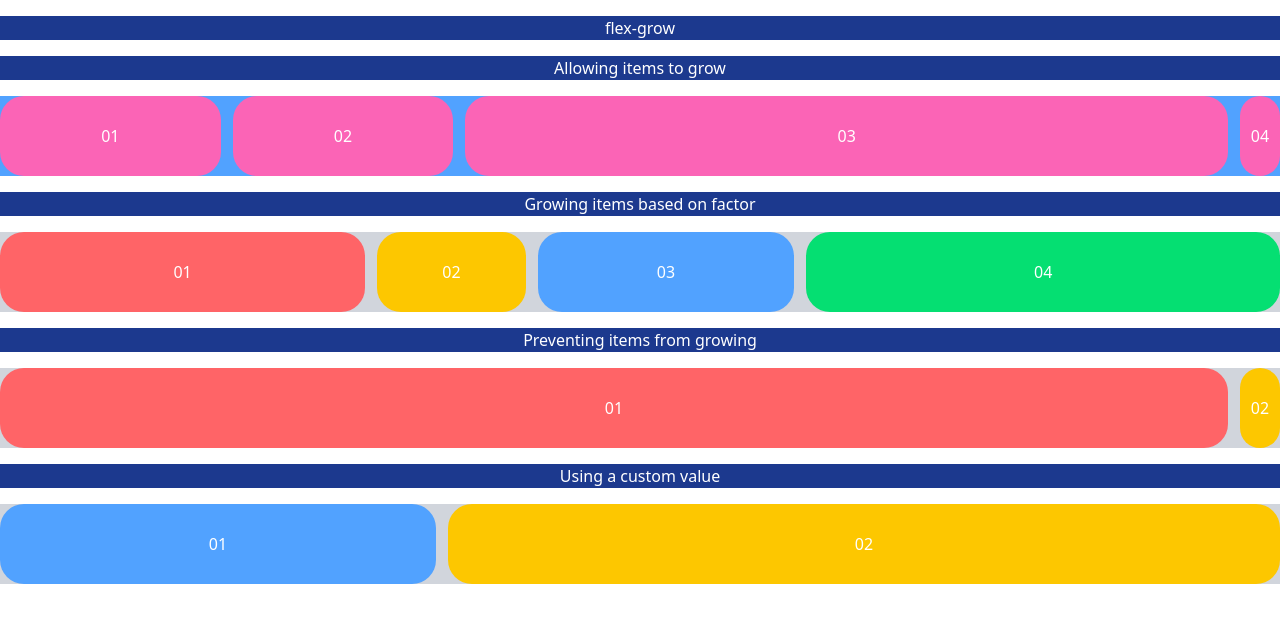
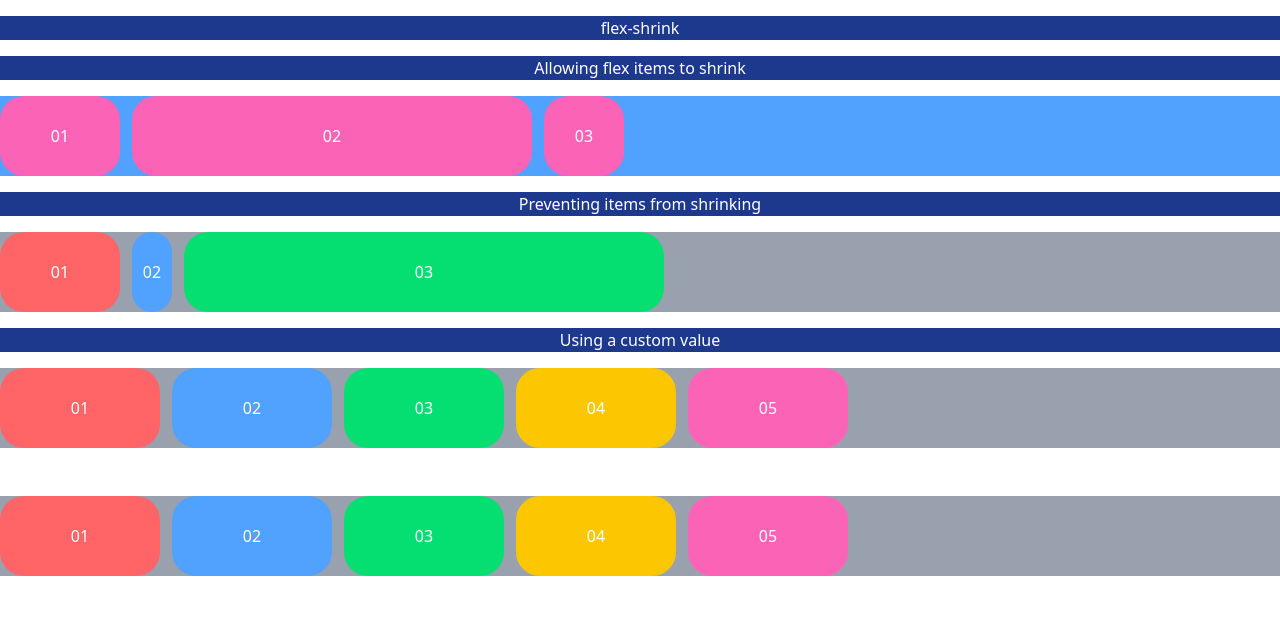
Before and after one commit to AmirTaki/tailwind-toturial-react-vite, a React (Vite) app: page / in a window 1280 px wide. Shown: the top 622 px of the page. Built offline with nearby package versions, Linux system fonts and the light colour scheme.

Commit message:
flex-shrink

```diff
--- a/src/App.css
+++ b/src/App.css
@@ -1,7 +1,7 @@
 @import "tailwindcss";
 
 :root{
-    --my-grow : 4
+    --my-shrink: 4
 }
 
 @theme {
--- a/src/App.jsx
+++ b/src/App.jsx
@@ -5,35 +5,40 @@ function App() {
   return (
 
     <>
-      <h1 className='bg-blue-900  text-white my-4 text-center'>flex-grow</h1>
-      <h1 className='bg-blue-900  text-white my-4 text-center'>Allowing items to grow</h1>
+      <h1 className='bg-blue-900  text-white my-4 text-center'>flex-shrink</h1>
+      <h1 className='bg-blue-900  text-white my-4 text-center'>Allowing flex items to shrink</h1>
       <div className="flex flex-row   bg-blue-400 gap-3">
-        <div className="grow-1 w-10 h-20 rounded-3xl flex items-center justify-center text-white bg-pink-400">01</div>
-        <div className="grow w-10 h-20 rounded-3xl flex items-center justify-center text-white bg-pink-400">02</div>
-        <div className="grow-4 w-10 h-20 rounded-3xl flex items-center justify-center text-white bg-pink-400">03</div>
-        <div className="flex-none w-10 h-20 rounded-3xl flex items-center justify-center text-white bg-pink-400">04</div>
+        <div className="flex-none w-30 h-20 rounded-3xl flex items-center justify-center text-white bg-pink-400">01</div>
+        <div className="shrink w-100 h-20 rounded-3xl flex items-center justify-center text-white bg-pink-400">02</div>
+        <div className="flex-none w-20 h-20 rounded-3xl flex items-center justify-center text-white bg-pink-400">03</div>
+      </div>
+
+      <h1 className='bg-blue-900  text-white my-4 text-center'>Preventing items from shrinking</h1>
+      <div className="flex flex-row   bg-gray-400 gap-3">
+        <div className=" w-30 h-20 rounded-3xl flex items-center justify-center text-white bg-red-400">01</div>
+        <div className=" w-10 h-20 rounded-3xl flex items-center justify-center text-white bg-blue-400">02</div>
+        <div className=" shrink-0 w-120 h-20 rounded-3xl flex items-center justify-center text-white bg-green-400">03</div>
       </div>
 
 
-      <h1 className='bg-blue-900  text-white my-4 text-center'>Growing items based on factor</h1>
-      <div className="flex flex-row   bg-gray-300 gap-3">
-        <div className="grow-3 w-10 h-20 rounded-3xl flex items-center justify-center text-white bg-red-400">01</div>
-        <div className="grow-1 w-10 h-20 rounded-3xl flex items-center justify-center text-white bg-yellow-400">02</div>
-        <div className="grow-2 w-10 h-20 rounded-3xl flex items-center justify-center text-white bg-blue-400">03</div>
-        <div className="grow-4 w-10 h-20 rounded-3xl flex items-center justify-center text-white bg-green-400">04</div>
+      <h1 className='bg-blue-900  text-white my-4 text-center'>Using a custom value</h1>
+      <div className="flex flex-row   bg-gray-400 gap-3">
+        <div className=" w-40 h-20 rounded-3xl flex items-center justify-center text-white bg-red-400">01</div>
+        <div className="shrink-3 w-40 h-20 rounded-3xl flex items-center justify-center text-white bg-blue-400">02</div>
+        <div className="shrink-0 w-40 h-20 rounded-3xl flex items-center justify-center text-white bg-green-400">03</div>
+        <div className="shrink-2  w-40 h-20 rounded-3xl flex items-center justify-center text-white bg-yellow-400">04</div>
+        <div className=" shrink-4 w-40 h-20 rounded-3xl flex items-center justify-center text-white bg-pink-400">05</div>
       </div>
 
-      <h1 className='bg-blue-900  text-white my-4 text-center'>Preventing items from growing</h1>
-      <div className="flex flex-row   bg-gray-300 gap-3">
-        <div className="grow w-10 h-20 rounded-3xl flex items-center justify-center text-white bg-red-400">01</div>
-        <div className="grow-0 w-10 h-20 rounded-3xl flex items-center justify-center text-white bg-yellow-400">02</div>
+      <br /><br />
+      <div className="flex flex-row   bg-gray-400 gap-3">
+        <div className=" w-40 h-20 rounded-3xl flex items-center justify-center text-white bg-red-400">01</div>
+        <div className="shrink-(--my-shrink) w-40 h-20 rounded-3xl flex items-center justify-center text-white bg-blue-400">02</div>
+        <div className="shrink-0 w-40 h-20 rounded-3xl flex items-center justify-center text-white bg-green-400">03</div>
+        <div className="  w-40 h-20 rounded-3xl flex items-center justify-center text-white bg-yellow-400">04</div>
+        <div className=" shrink-[calc(100vw-var(--sidebar))] w-40 h-20 rounded-3xl flex items-center justify-center text-white bg-pink-400">05</div>
       </div>
 
-      <h1 className='bg-blue-900  text-white my-4 text-center'>Using a custom value</h1>
-      <div className="flex flex-row   bg-gray-300 gap-3">
-        <div className="grow-[2] w-10 h-20 rounded-3xl flex items-center justify-center text-white bg-blue-400">01</div>
-        <div className="grow-(--my-grow) w-10 h-20 rounded-3xl flex items-center justify-center text-white bg-yellow-400">02</div>
-      </div>
       <h1 className='bg-blue-900  text-white my-4 text-center'></h1>
     </>
 
```
